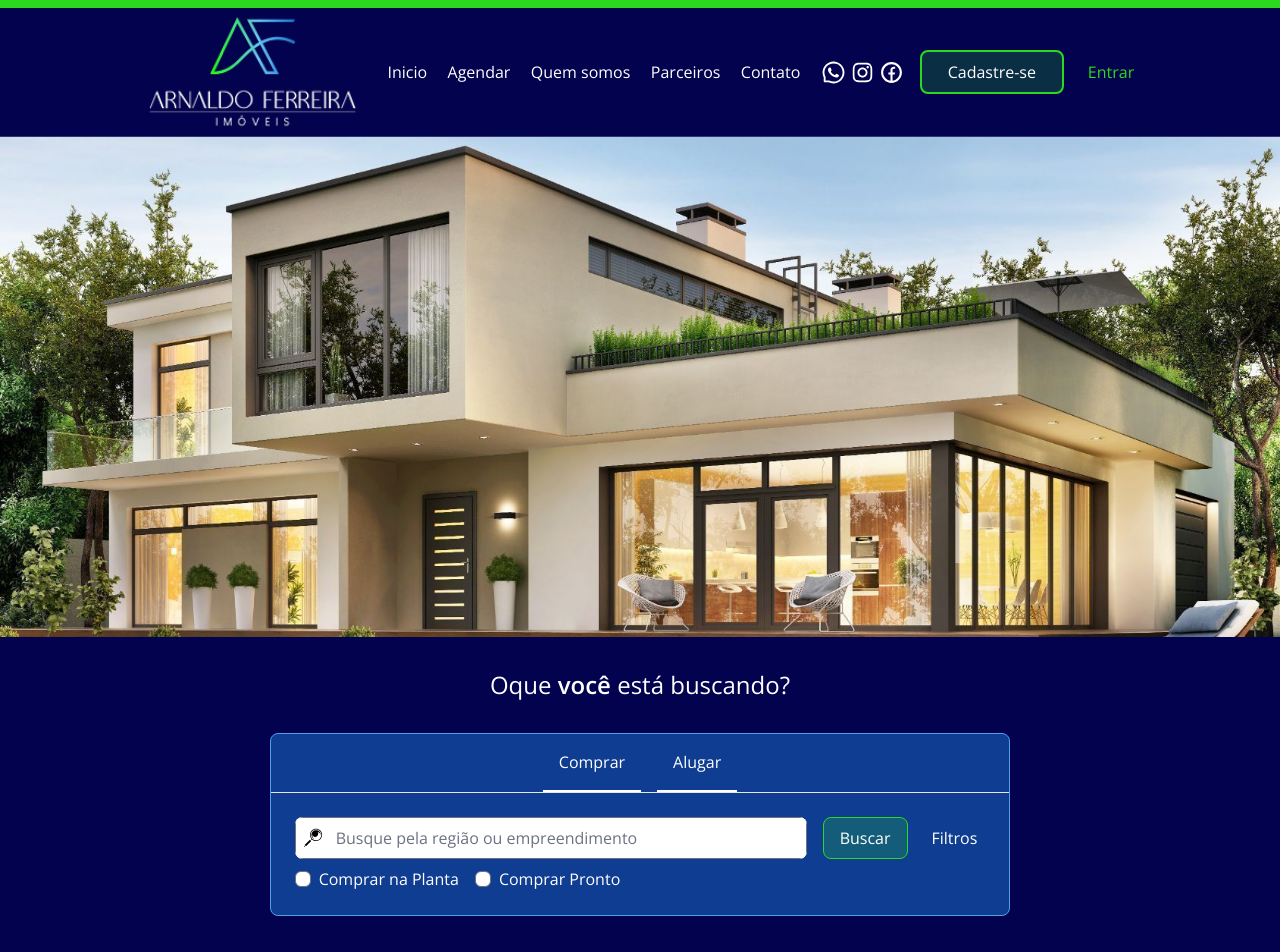
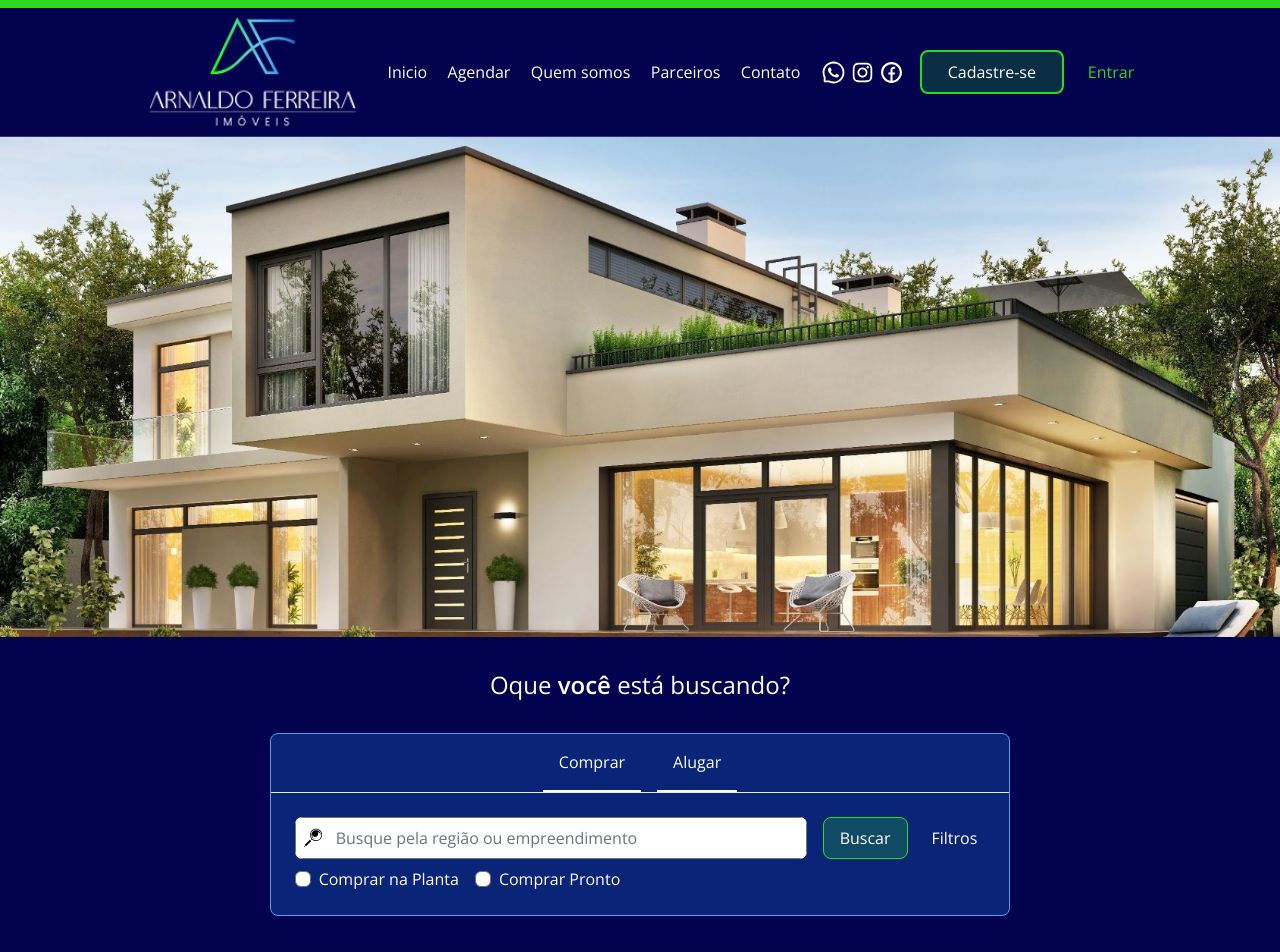
Before and after one commit to Advanzzzze/imob-arnaldo-f, a Next.js app: page / in a window 1280 px wide. Shown: the top 952 px of the page. Built offline with nearby package versions, Linux system fonts and the light colour scheme.

Commit message:
style: changed search bar color

```diff
--- a/app/components/hero/SearchBar.js
+++ b/app/components/hero/SearchBar.js
@@ -3,7 +3,7 @@ import { GiMagnifyingGlass } from 'react-icons/gi'
 function SearchBar() {
     return (
         <div className="flex flex-col justify-center items-center">
-            <div className="flex flex-col bg-secondary-color-300/50 border border-secondary-color-200 rounded-lg">
+            <div className="flex flex-col bg-secondary-color-300/30 border border-secondary-color-200 rounded-lg">
                 <div className="flex justify-center gap-4 border-b">
                     <button className="p-4 border-b-2 border-white">
                         Comprar
```
